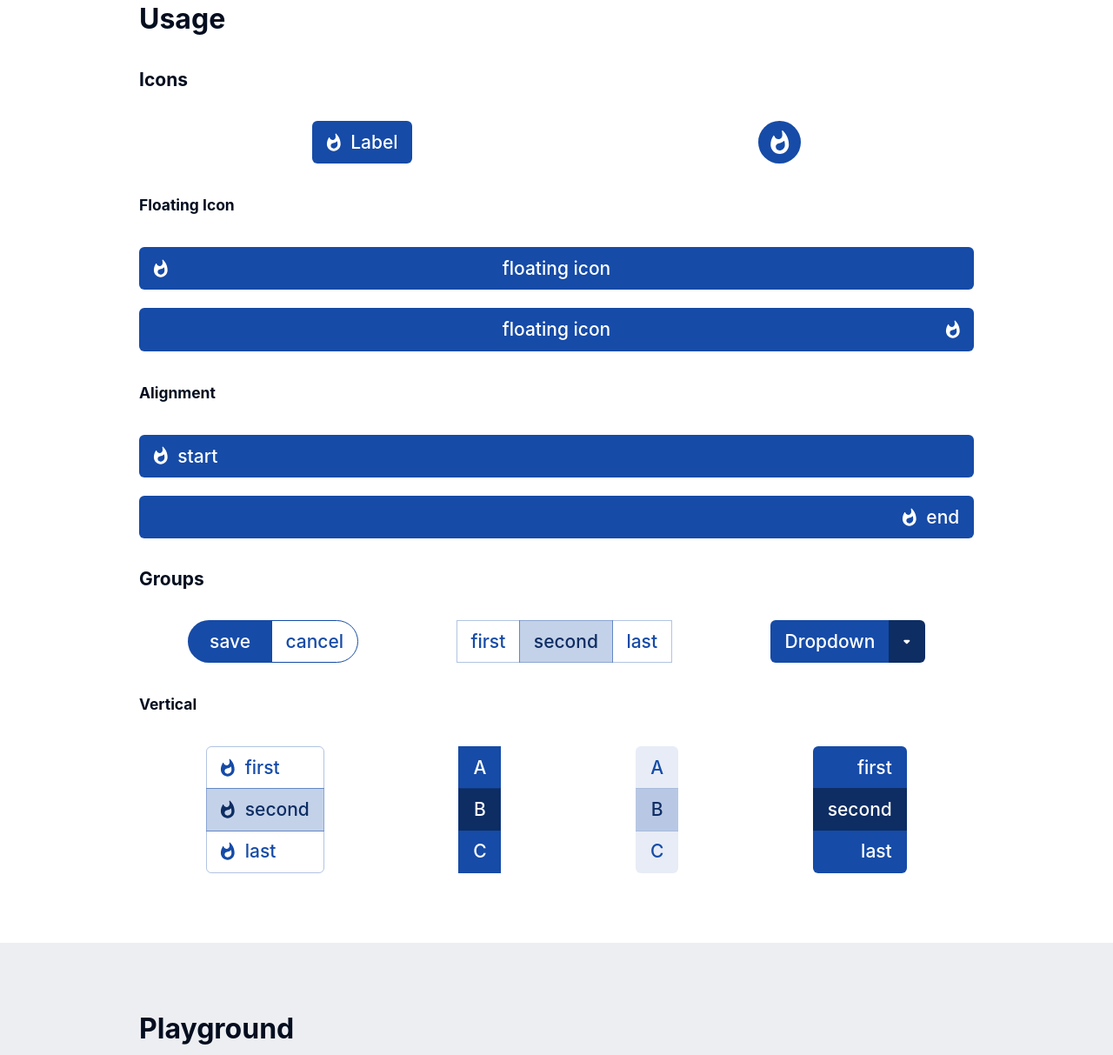
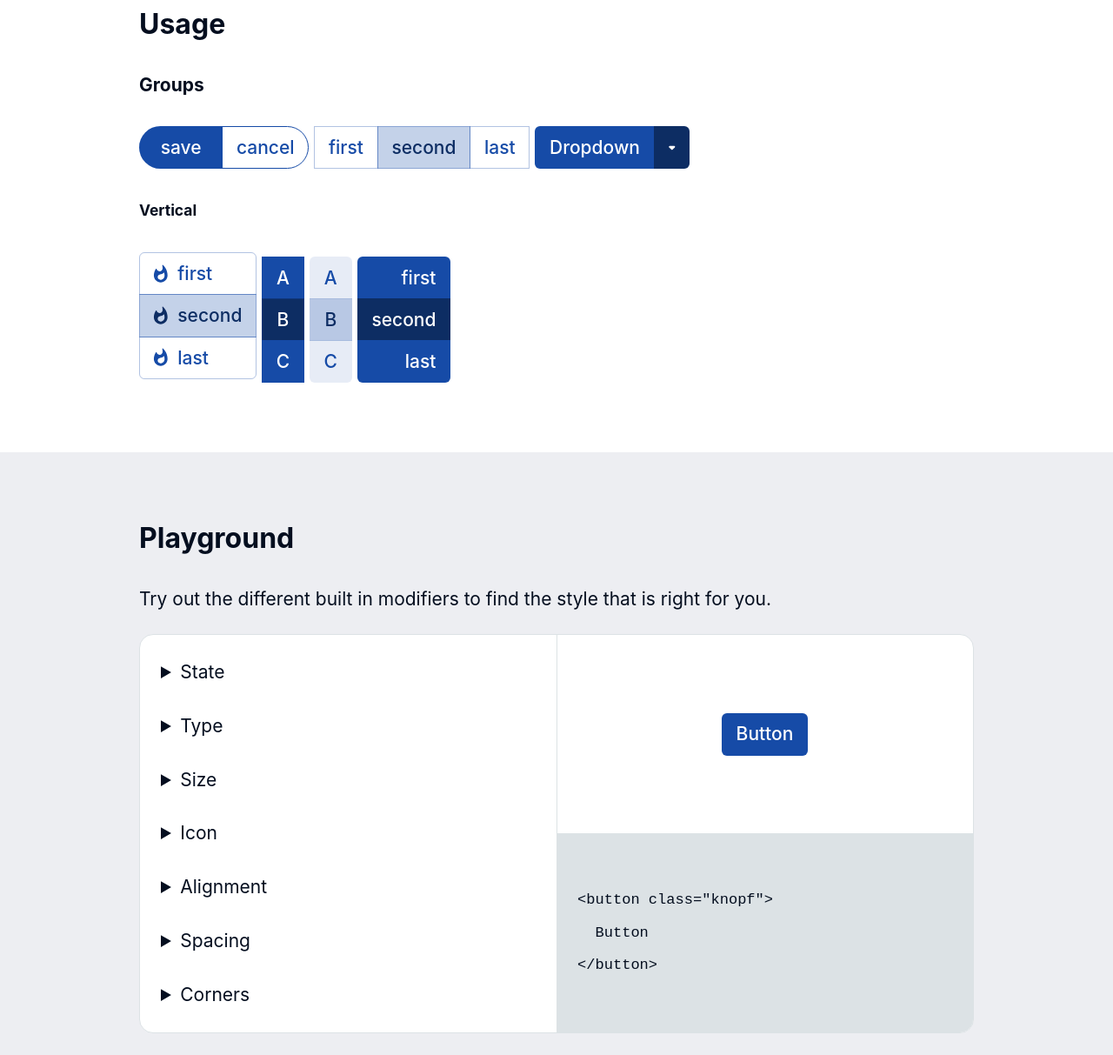
Before and after one commit to frameable/knopf.css, a website: page index.html in a window 1280 px wide. Shown: the part 1587-2800 px from the top of the page at 87% size. Drawn offline with Linux system fonts and the light colour scheme.

Commit message:
Starting to look good

```diff
--- a/index.html
+++ b/index.html
@@ -57,14 +57,13 @@
     <symbol id="icon-flame" viewBox="0 0 24 24">
       <path d="M17.09 4.56c-.7-1.03-1.5-1.99-2.4-2.85-.35-.34-.94-.02-.84.46.19.94.39 2.18.39 3.29 0 2.06-1.35 3.73-3.41 3.73-1.54 0-2.8-.93-3.35-2.26-.1-.2-.14-.32-.2-.54-.11-.42-.66-.55-.9-.18-.18.27-.35.54-.51.83C4.68 9.08 4 11.46 4 14c0 4.42 3.58 8 8 8s8-3.58 8-8c0-3.49-1.08-6.73-2.91-9.44zM11.71 19c-1.78 0-3.22-1.4-3.22-3.14 0-1.62 1.05-2.76 2.81-3.12 1.47-.3 2.98-.93 4.03-1.92.28-.26.74-.14.82.23.23 1.02.35 2.08.35 3.15.01 2.65-2.14 4.8-4.79 4.8z" />
     </symbol>
-
     <symbol id="icon-cam" viewBox="0 0 24 24">
       <path d="M17 10.5V7c0-.55-.45-1-1-1H4c-.55 0-1 .45-1 1v10c0 .55.45 1 1 1h12c.55 0 1-.45 1-1v-3.5l2.29 2.29c.63.63 1.71.18 1.71-.71V8.91c0-.89-1.08-1.34-1.71-.71L17 10.5z" />
     </symbol>
   </svg>
 
   <header class="p-16">
-    <a href="https://team.video/" class="knopf secondary wide">
+    <a href="https://team.video/" class="knopf small secondary wide">
       <svg class="knopf_icon" aria-hidden="true">
         <use xlink:href="#icon-cam" />
       </svg>
@@ -123,7 +122,7 @@
 
         <h1 class="my-48 Title">knopf<small>.css</small></h1>
         <h2 class="m-0 Tagline">Open source button system leveraging CSS variables, designed for rapid prototyping and production-ready applications</h2>
-        <div class="mt-48">
+        <div class="flex justify-center mt-48">
           <a href="#Playground" class="knopf primary wide">
             <span>Playground</span>
             <svg class="knopf_icon" aria-hidden="true">
@@ -145,86 +144,29 @@
 
         <p>The easiest way to “install” <b>knopf.css</b> on your project is to include the stylesheet on your website.</p>
 
-        <pre class="m-0 px-24 py-16 rounded bg-body"><code>&lt;link href="https://unpkg.com/knopf.css@1.0.1/knopf.min.css" rel="stylesheet"&gt;</code></pre>
+        <pre class="m-0 px-24 py-16 rounded bg-body border"><code>&lt;link href="https://unpkg.com/knopf.css@1.0.1/knopf.min.css" rel="stylesheet"&gt;</code></pre>
 
         <p>You can also install it via your favorite package manager:</p>
 
         <div class="Package">
           <article>
             <h4 class="mt-0 mb-16">Install with npm</h4>
-            <pre class="m-0 px-24 py-16 rounded bg-body"><code>npm install knopf.css</code></pre>
+            <pre class="m-0 px-24 py-16 rounded bg-body border"><code>npm install knopf.css</code></pre>
           </article>
 
           <article>
             <h4 class="mt-0 mb-16">Install with yarn</h4>
-            <pre class="m-0 px-24 py-16 rounded bg-body"><code>yarn add knopf.css</code></pre>
+            <pre class="m-0 px-24 py-16 rounded bg-body border"><code>yarn add knopf.css</code></pre>
           </article>
         </div>
 
         <p>You will then need to import it wherever you are currently importing your styles.</p>
-        <pre class="m-0 px-24 py-16 rounded bg-body"><code>import 'knopf.css'</code></pre>
+        <pre class="m-0 px-24 py-16 rounded bg-body border"><code>import 'knopf.css'</code></pre>
       </div>
     </section>
     <section id="Usage">
       <div class="container">
         <h3 class="mt-0 mb-32">Usage</h3>
-
-        <h4>Icons</h4>
-
-        <div class="row">
-          <button class="knopf">
-            <svg class="knopf_icon" aria-hidden="true">
-              <use xlink:href="#icon-flame" />
-            </svg>
-            <span>Label</span>
-          </button>
-
-          <button class="knopf even pill" aria-label="Fire">
-            <svg class="knopf_icon large">
-              <use xlink:href="#icon-flame" />
-            </svg>
-          </button>
-        </div>
-
-        <h5>Floating Icon</h5>
-
-        <div class="row">
-          <button class="knopf block">
-            <svg class="knopf_icon knopf_icon--floating">
-              <use xlink:href="#icon-flame" />
-            </svg>
-            <span>floating icon</span>
-          </button>
-        </div>
-
-        <div class="row">
-          <button class="knopf block">
-            <span>floating icon</span>
-            <svg class="knopf_icon knopf_icon--floating">
-              <use xlink:href="#icon-flame" />
-            </svg>
-          </button>
-        </div>
-
-        <h5>Alignment</h5>
-
-        <div class="row">
-          <button class="knopf block start">
-            <svg class="knopf_icon" aria-hidden="true">
-              <use xlink:href="#icon-flame" />
-            </svg>
-            <span>start</span>
-          </button>
-        </div>
-
-        <div class="row">
-          <button class="knopf block end">
-            <svg class="knopf_icon" aria-hidden="true">
-              <use xlink:href="#icon-flame" />
-            </svg>
-            <span>end</span>
-          </button>
-        </div>
 
         <h4>Groups</h4>
 
@@ -299,9 +241,9 @@
         <h3 class="mt-0 mb-32">Playground</h3>
         <p>Try out the different built in modifiers to find the style that is right for you.</p>
 
-        <div id="Demo" class="rounded bg-body">
-          <form id="Settings" class="p-24">
-            <details class="mb-16">
+        <div id="Demo" class="rounded bg-body border">
+          <form id="Settings" class="p-16 border">
+            <details class="mb-8 p-8">
               <summary>State</summary>
 
               <label class="knopf flat outline">
@@ -315,7 +257,7 @@
               </label>
             </details>
 
-            <details class="mb-16">
+            <details class="mb-8 p-8">
               <summary>Type</summary>
 
               <div class="flex flex-no-wrap mb-16">
@@ -353,10 +295,10 @@
               </div>
             </details>
 
-            <details class="mb-16">
+            <details class="mb-8 p-8">
               <summary>Size</summary>
 
-              <div class="flex flex-no-wrap items-end mb-16">
+              <div class="flex flex-no-wrap items-end">
                 <label class="knopf flat outline small">
                   <input class="sr-only" type="radio" name="size" value="small">
                   <span>Small</span>
@@ -377,14 +319,46 @@
                   <span>Huge</span>
                 </label>
               </div>
+            </details>
 
-              <label class="knopf flat outline block">
+            <details class="mb-8 p-8">
+              <summary>Icon</summary>
+
+              <input class="sr-only" type="checkbox" id="icon" name="icon">
+              <label for="icon" class="knopf flat outline even pill">
+                <svg class="knopf_icon large" aria-label="Toggle icon">
+                  <use xlink:href="#icon-flame" />
+                </svg>
+              </label>
+            </details>
+
+            <details class="mb-8 p-8">
+              <summary>Alignment</summary>
+
+              <label class="knopf flat outline block mb-16">
                 <input class="sr-only" type="checkbox" name="block">
                 <span>Block</span>
               </label>
+
+              <div class="flex flex-no-wrap items-end">
+                <label class="knopf flat outline block start">
+                  <input class="sr-only" type="radio" name="alignment" value="start">
+                  <span>Start</span>
+                </label>
+
+                <label class="knopf flat outline block active secondary ml-8">
+                  <input class="sr-only" type="radio" name="alignment" checked value="">
+                  <span>Center</span>
+                </label>
+
+                <label class="knopf flat outline block end ml-8">
+                  <input class="sr-only" type="radio" name="alignment" value="end">
+                  <span>End</span>
+                </label>
+              </div>
             </details>
 
-            <details class="mb-16">
+            <details class="mb-8 p-8">
               <summary>Spacing</summary>
 
               <div>
@@ -405,7 +379,7 @@
               </div>
             </details>
 
-            <details>
+            <details class="p-8">
               <summary>Corners</summary>
 
               <label class="knopf flat outline pill">
@@ -438,7 +412,7 @@
   </main>
 
   <footer class="p-24 text-center">
-    <p class="m-0">Created out of 😩 but with ❤️ by the folks at <a href="https://team.video/" class="knopf secondary link">team.video</a></p>
+    <p class="m-0 flex items-center justify-center">Created out of 😩 but with ❤️ by the folks at <a href="https://team.video/" class="knopf secondary pale ml-8">team.video</a></p>
   </footer>
 
   <script>
@@ -456,17 +430,26 @@
       const updateDemo = () => {
         const { classList } = $Button
         const classes = ['knopf']
+        let body = 'Button'
 
         const bools = Array.from($$checkboxes)
           .filter(({ checked }) => checked)
           .map(({ name }) => name)
 
-        $Button.disabled = bools.includes('disabled')
-
         if (bools.includes('active')) classes.push('active')
         if (bools.includes('block')) classes.push('block')
         if (bools.includes('outline')) classes.push('outline')
         if (bools.includes('solid')) classes.push('solid')
+
+        if (bools.includes('icon')) {
+          body = `<svg class="knopf_icon" aria-hidden="true">
+    <use xlink:href="#icon-flame" />
+  </svg>
+  <span>Button</span>`
+        }
+
+        $Button.disabled = bools.includes('disabled')
+        $Button.innerHTML = body
 
         classes.push(...Array.from($$radios)
           .filter(({ checked, value }) => checked && value)
@@ -477,7 +460,7 @@
 
         $Code.innerHTML = new XMLSerializer().serializeToString(
           document.createTextNode(`<button class="${classes.join(' ')}"${$Button.disabled ? ' disabled' : ''}>
-  Button
+  ${body}
 </button>`)
         )
       }
@@ -501,6 +484,10 @@
         toggleActiveButton(currentTarget.parentNode)
         updateDemo()
       }))
+
+      $('#icon').addEventListener('change', ({ currentTarget }) => {
+        toggleActiveButton(currentTarget.nextElementSibling)
+      })
     })
   </script>
 </body>
--- a/styles.css
+++ b/styles.css
@@ -100,6 +100,7 @@ textarea {
 
 :root {
   --background: hsl(0 0% 100%);
+  --border: hsl(200 14% 88%);
   --text: hsl(219 76% 7%);
   --section: hsl(228 16% 94%);
 }
@@ -107,10 +108,15 @@ textarea {
 /* @media (prefers-color-scheme: dark) {
   :root {
     --background: hsl(219 76% 7%);
+    --border: hsl(221 21% 21%);
     --text: hsl(0 0% 100%);
     --section: hsl(220 34% 14%);
   }
 } */
+
+html {
+  scroll-behavior: smooth;
+}
 
 @media screen and (min-width: 20em) {
   html {
@@ -137,7 +143,8 @@ body {
 }
 
 header {
-  align-items: center;
+  align-items: end;
+  border-bottom: 1px solid var(--border);
   display: flex;
   justify-content: space-between;
   position: absolute;
@@ -146,6 +153,10 @@ header {
 
 main {
   flex-grow: 1;
+}
+
+footer {
+  border-top: 1px solid var(--border);
 }
 
 .container {
@@ -188,6 +199,10 @@ pre {
   overflow: auto;
 }
 
+h3 {
+  font-size: 1.524em;
+}
+
 .Logo {
   filter: drop-shadow(0px 4px 8px hsl(219 76% 7% / 0.08));
 }
@@ -213,25 +228,9 @@ pre {
   }
 }
 
-h3 {
-  font-size: 1.524em;
-}
-
-.row {
-  align-items: flex-end;
-  display: flex;
-  flex-wrap: wrap;
-  justify-content: space-around;
-}
-
-.row + .row {
-  margin-top: 1em;
-}
-
 /* Playground */
 
 #Demo {
-  border: 1px solid #DBDEE4;
   overflow: hidden;
 }
 
@@ -248,7 +247,6 @@ h3 {
 }
 
 #Settings {
-  border: 1px solid #DBDEE4;
   grid-area: Settings;
   margin: -1px;
 }
@@ -259,7 +257,7 @@ h3 {
 }
 
 #Pre {
-  background-color: #DBDEE4;
+  background-color: var(--border);
   grid-area: Code;
 }
 
@@ -269,12 +267,24 @@ h3 {
   background-color: var(--background);
 }
 
+.border {
+  border: 1px solid var(--border);
+}
+
 .flex {
   display: flex;
 }
 
 .flex-no-wrap {
   flex-wrap: nowrap;
+}
+
+.justify-center {
+  justify-content: center;
+}
+
+.items-center {
+  align-items: center;
 }
 
 .items-end {
@@ -339,6 +349,10 @@ h3 {
   margin-top: 48px;
 }
 
+.p-8 {
+  padding: 8px;
+}
+
 .p-16 {
   padding: 16px;
 }
@@ -371,6 +385,18 @@ h3 {
   --knopf-hue: 245;
   --knopf-saturation: 65%;
   --knopf-luminosity: 53%;
+}
+
+.positive {
+  --knopf-hue: 164;
+  --knopf-saturation: 88%;
+  --knopf-luminosity: 28%;
+}
+
+.negative {
+  --knopf-hue: 356;
+  --knopf-saturation: 57%;
+  --knopf-luminosity: 51%;
 }
 
 /* ==========================================================================
```
